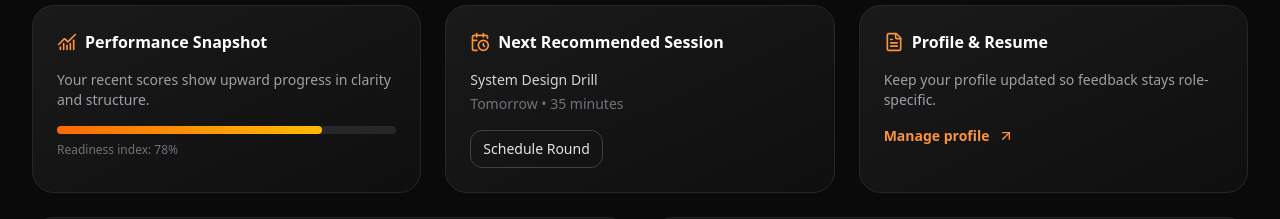
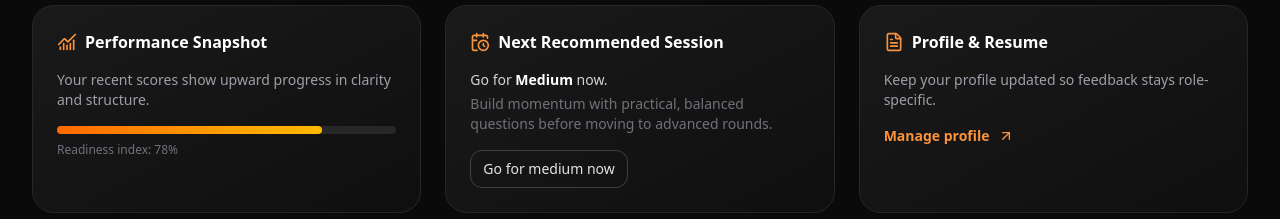
Before and after one commit to Arikalp/Agentic_Interviewer, a Next.js app: page /dashboard in a window 1280 px wide. Shown: the part 423-642 px from the top of the page. Built offline with nearby package versions, Linux system fonts and the light colour scheme; no server answers; the database is empty; sample sign-in values are in the browser's storage.

Commit message:
Dashboard changes

```diff
--- a/app/dashboard/page.tsx
+++ b/app/dashboard/page.tsx
@@ -39,6 +39,14 @@ export default function DashboardPage() {
   const [currentPage, setCurrentPage] = useState(1);
   const [selectedDifficulty, setSelectedDifficulty] = useState<InterviewDifficulty>('medium');
   const itemsPerPage = 5;
+
+  const recommendedDifficulty = useMemo<InterviewDifficulty>(() => {
+    if (overallAverage >= 80) {
+      return 'hard';
+    }
+
+    return 'medium';
+  }, [overallAverage]);
 
   useEffect(() => {
     if (isLoaded && !isSignedIn) {
@@ -194,11 +202,23 @@ export default function DashboardPage() {
               <CalendarClock className="h-5 w-5" />
               <h2 className="text-base font-semibold text-white">Next Recommended Session</h2>
             </div>
-            <p className="text-sm text-zinc-300">System Design Drill</p>
-            <p className="mt-1 text-sm text-zinc-500">Tomorrow • 35 minutes</p>
-            <button className="mt-4 rounded-lg border border-zinc-700 px-3 py-2 text-sm font-medium text-zinc-200 transition hover:border-zinc-500 hover:text-white">
-              Schedule Round
-            </button>
+            <p className="text-sm text-zinc-300">
+              Go for <span className="font-semibold capitalize text-white">{recommendedDifficulty}</span> now.
+            </p>
+            <p className="mt-1 text-sm text-zinc-500">
+              {recommendedDifficulty === 'hard'
+                ? 'Your recent performance suggests you are ready for advanced depth and tougher follow-ups.'
+                : 'Build momentum with practical, balanced questions before moving to advanced rounds.'}
+            </p>
+            <Link
+              href={{
+                pathname: '/interview',
+                query: { difficulty: recommendedDifficulty },
+              }}
+              className="mt-4 inline-flex rounded-lg border border-zinc-700 px-3 py-2 text-sm font-medium text-zinc-200 transition hover:border-zinc-500 hover:text-white"
+            >
+              Go for {recommendedDifficulty} now
+            </Link>
           </article>
 
           <article className="rounded-2xl border border-zinc-800 bg-linear-to-br from-[#1a1a1a] to-[#0f0f0f] p-6">
```
